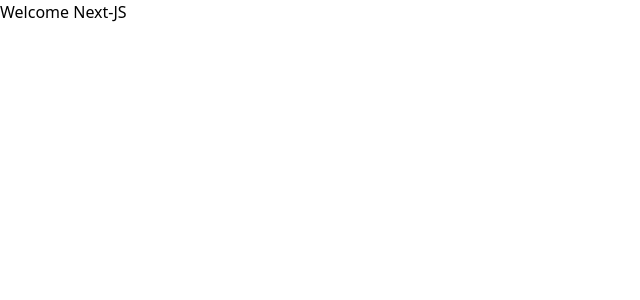
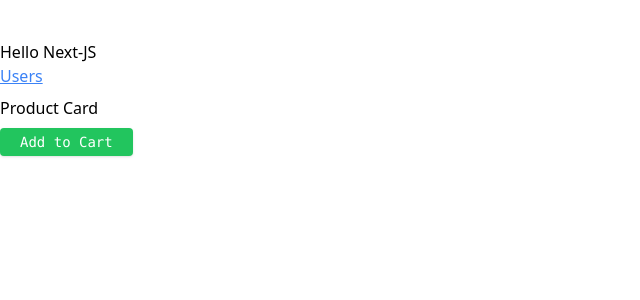
Before and after one commit to kid-us/Next, a Next.js app: page / in a window 1280 px wide. Shown: the top 300 px of the page, without its empty margins (0-640 px from the left). Built offline with nearby package versions, Linux system fonts and the light colour scheme.

Commit message:
using use client directive

```diff
--- /dev/null
+++ b/app/components/AddToCart.tsx
@@ -0,0 +1,14 @@
+"use client";
+
+const AddToCart = () => {
+  return (
+    <button
+      onClick={() => console.log("Lorem")}
+      className="bg-green-500 rounded px-5 text-white py-1 text-sm font-mono shadow"
+    >
+      Add to Cart
+    </button>
+  );
+};
+
+export default AddToCart;
--- /dev/null
+++ b/app/components/ProductCard.tsx
@@ -0,0 +1,12 @@
+import AddToCart from "./AddToCart";
+
+const ProductCard = () => {
+  return (
+    <div>
+      <p className="my-2">Product Card</p>
+      <AddToCart />
+    </div>
+  );
+};
+
+export default ProductCard;
--- a/app/page.tsx
+++ b/app/page.tsx
@@ -1,7 +1,14 @@
+import Link from "next/link";
+import ProductCard from "./components/ProductCard";
+
 const Home = () => {
   return (
-    <div>
-      <p>Welcome Next-JS</p>
+    <div className="container mx-auto py-10">
+      <p>Hello Next-JS</p>
+      <Link href={"/users"} className="text-blue-500 underline">
+        Users
+      </Link>
+      <ProductCard />
     </div>
   );
 };
```
